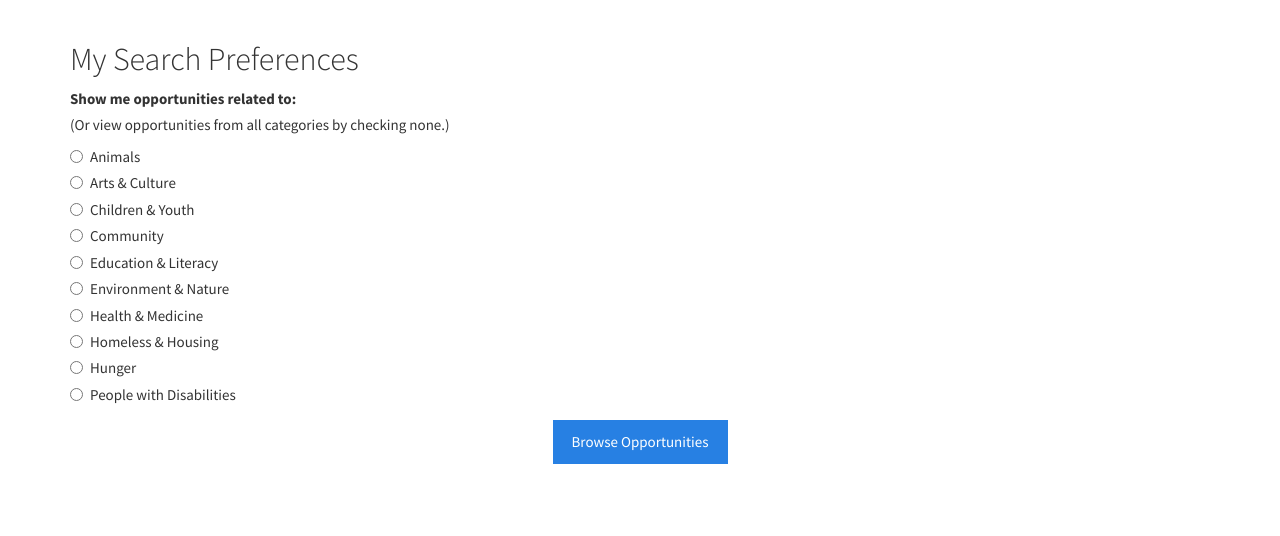
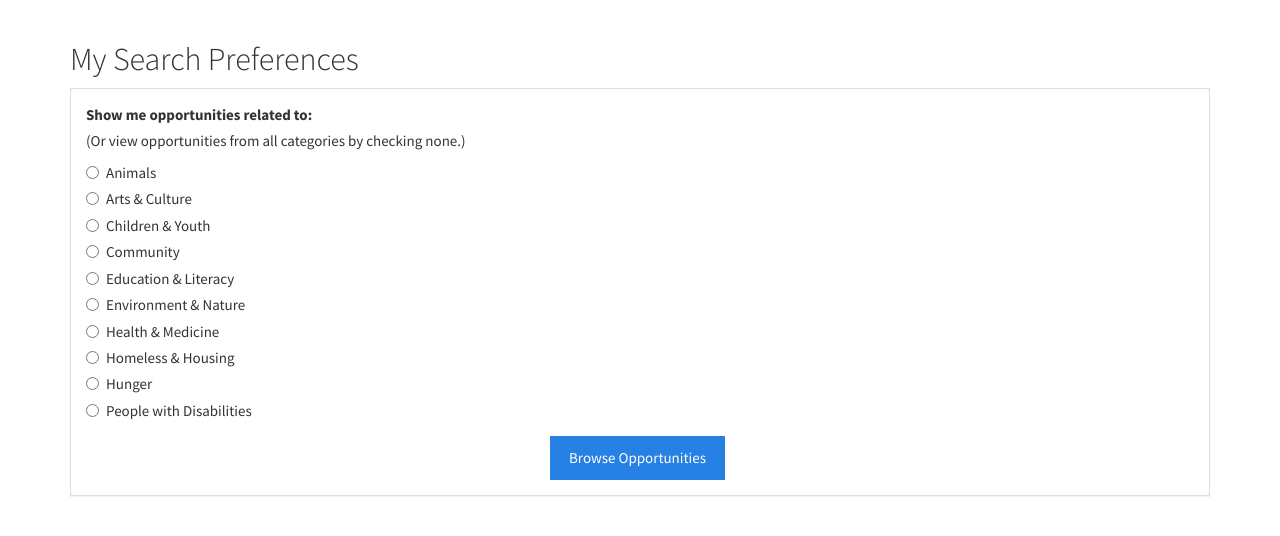
Before and after one commit to hendricksonsarahl/voluntr, a Flask app: page /filters in a window 1280 px wide. Shown: the part 51-587 px from the top of the page. Run offline with Flask 2, Linux system fonts and the light colour scheme; some libraries are stand-ins or nearby versions.

Commit message:
put filter inputs in Bootstrap panel

```diff
--- a/static/css/custom.css
+++ b/static/css/custom.css
@@ -59,6 +59,7 @@ body {
   margin: 5px 0;
 }
 
+/*Uses code from Bootstrap's btn-justified class, only on small screens:*/
 @media (max-width: 768px) {
   .opp-nav-buttons {
     display: table;
@@ -151,9 +152,9 @@ body {
 
 .opp-header h4 {
   text-transform: uppercase;
+  margin-top: 3px;
+  margin-bottom: 0;
 }
-
-
 
 .opp-header--animals {
   background: linear-gradient(rgba(0, 0, 0, 0.4), rgba(0, 0, 0, 0.4)), url("../images/animals.jpg");
--- a/templates/volunteer/filters.html
+++ b/templates/volunteer/filters.html
@@ -4,6 +4,8 @@
   <div class="container-outer">
     <div class="container">
       <h2>My Search Preferences</h2>
+      <div class="panel panel-default">
+        <div class="panel-body">
           <form action="/filters" method="post" id="filters-form">
             <div class="form-group hidden">
               <label for="zipcode">Zip Code</label>
@@ -55,4 +57,6 @@
           </form>
         </div>
       </div>
+    </div>
+  </div>
 {% endblock %}
```
Lines whose indentation alone changed are shown as unchanged.
